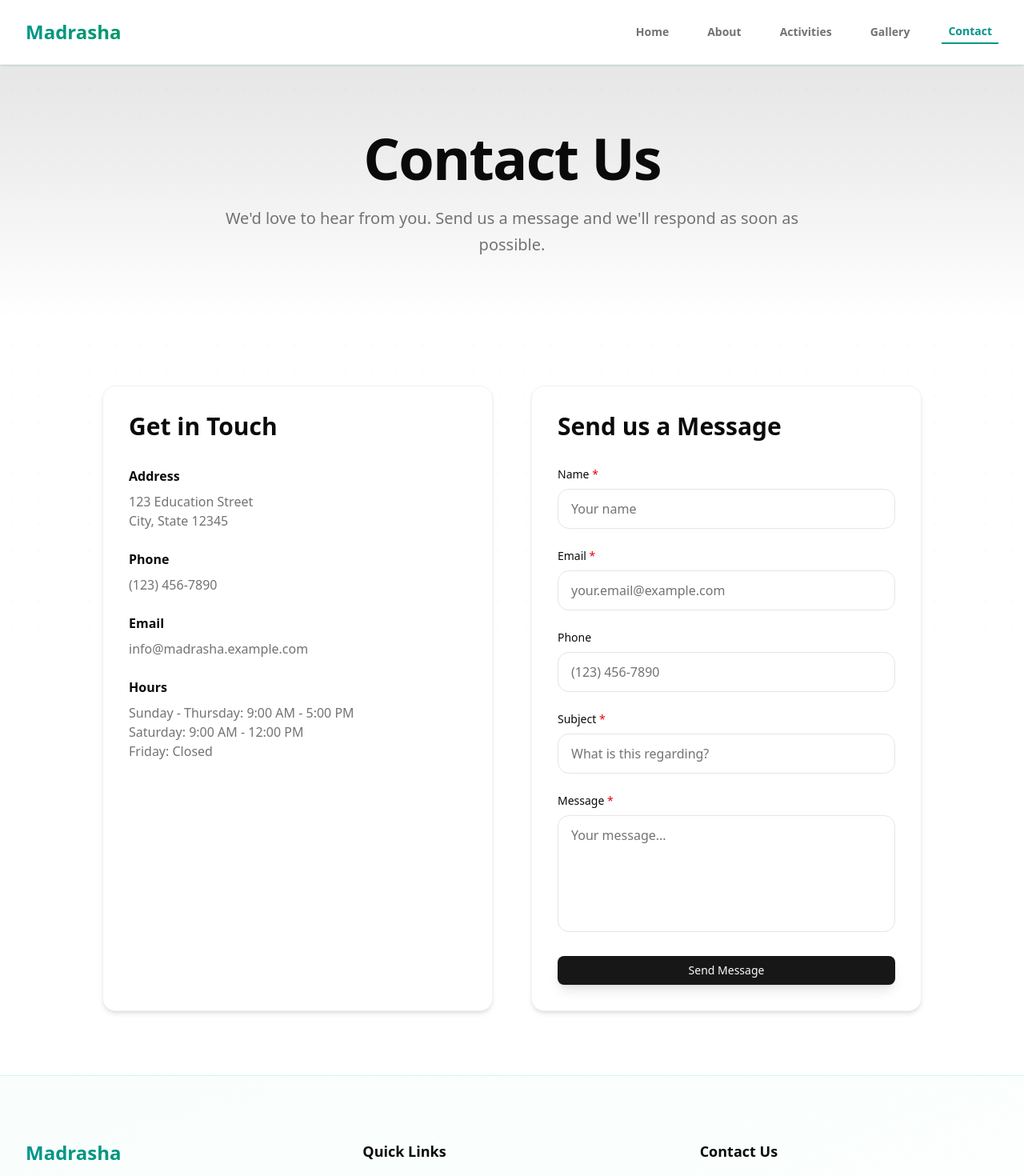
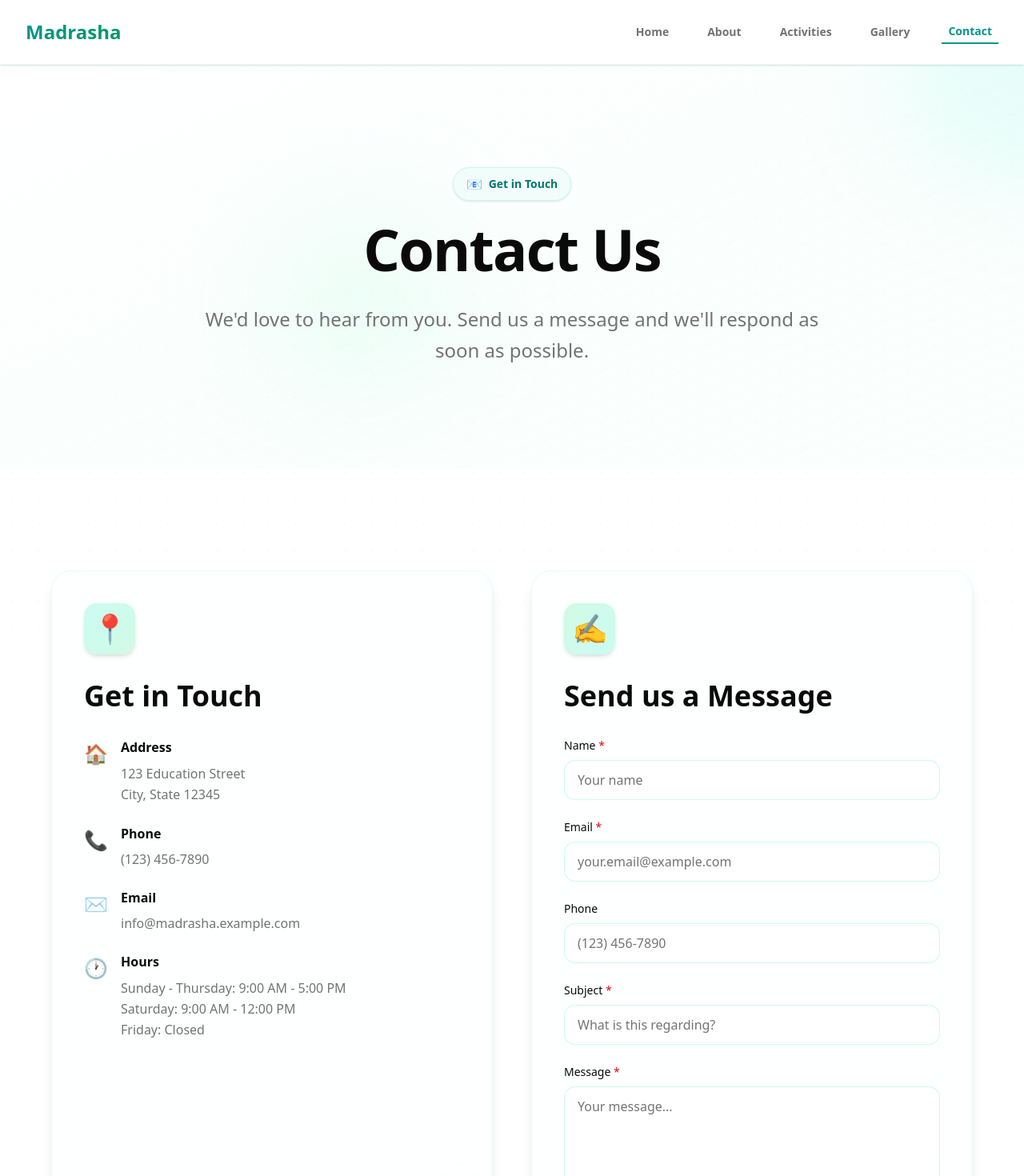
Before and after one commit to amJayem/madrasha-website, a SvelteKit app: page /contact in a window 1280 px wide. Shown: the top 1470 px of the page at 80% size. Built offline with nearby package versions, Linux system fonts and the light colour scheme.

Commit message:
style: update contact and gallery page

```diff
--- a/src/routes/+page.svelte
+++ b/src/routes/+page.svelte
@@ -386,13 +386,6 @@
 						<div
 							class="absolute inset-0 rounded-3xl border-2 border-teal-200/0 transition-colors duration-500 group-hover:border-teal-300/60 dark:group-hover:border-teal-700/60"
 						></div>
-
-						<!-- Hover Indicator -->
-						<div
-							class="absolute top-4 right-4 h-10 w-10 rounded-full bg-white/20 backdrop-blur-sm opacity-0 transition-all duration-500 group-hover:opacity-100 flex items-center justify-center"
-						>
-							<span class="text-white text-lg">👁️</span>
-						</div>
 					</a>
 				{/each}
 			</div>
--- a/src/routes/contact/+page.svelte
+++ b/src/routes/contact/+page.svelte
@@ -4,9 +4,11 @@
 	import { contactInfo } from '$lib/data/content';
 	import { setupScrollAnimation } from '$lib/utils/scroll-animation';
 
+	let heroSection: HTMLElement;
 	let contactSection: HTMLElement;
 
 	onMount(() => {
+		if (heroSection) setupScrollAnimation(heroSection, { animation: 'fade', threshold: 0.2 });
 		if (contactSection) setupScrollAnimation(contactSection, { animation: 'slide-up' });
 	});
 
@@ -61,13 +63,41 @@
 </svelte:head>
 
 <!-- Page Header -->
-<section class="bg-linear-to-b from-primary/10 to-background page-header-spacing">
-	<div class="container mx-auto px-4 sm:px-6 lg:px-8">
-		<div class="mx-auto max-w-3xl text-center">
-			<h1 class="text-5xl font-bold tracking-tight text-foreground sm:text-6xl lg:text-7xl">
+<section
+	bind:this={heroSection}
+	class="relative overflow-hidden bg-linear-to-br from-background via-teal-50/30 to-emerald-50/20 dark:from-background dark:via-teal-950/10 dark:to-emerald-950/5 py-20 sm:py-28 lg:py-32"
+>
+	<!-- Subtle Background Pattern -->
+	<div class="absolute inset-0 pattern-geometric opacity-30" aria-hidden="true"></div>
+
+	<!-- Decorative Background Elements -->
+	<div class="absolute inset-0 overflow-hidden" aria-hidden="true">
+		<div
+			class="absolute -top-40 -right-40 h-80 w-80 rounded-full bg-teal-200/20 dark:bg-teal-900/20 blur-3xl"
+		></div>
+		<div
+			class="absolute bottom-20 left-1/4 h-64 w-64 rounded-full bg-emerald-200/15 dark:bg-emerald-900/15 blur-3xl"
+		></div>
+	</div>
+
+	<div class="container relative mx-auto px-4 sm:px-6 lg:px-8">
+		<div class="mx-auto max-w-4xl text-center">
+			<!-- Badge -->
+			<div
+				class="mb-6 inline-flex items-center gap-2 rounded-full border border-teal-200/50 dark:border-teal-800/50 bg-teal-50/80 dark:bg-teal-950/30 px-4 py-2 text-sm font-semibold text-teal-700 dark:text-teal-300 shadow-sm backdrop-blur-sm"
+			>
+				<span class="text-base">📧</span>
+				<span>Get in Touch</span>
+			</div>
+
+			<h1
+				class="text-4xl font-bold tracking-tight text-foreground sm:text-5xl md:text-6xl lg:text-7xl"
+			>
 				Contact Us
 			</h1>
-			<p class="mt-6 text-xl leading-relaxed text-muted-foreground">
+			<p
+				class="mt-8 text-lg leading-relaxed text-muted-foreground sm:text-xl md:text-2xl lg:max-w-3xl mx-auto"
+			>
 				We'd love to hear from you. Send us a message and we'll respond as soon as possible.
 			</p>
 		</div>
@@ -75,32 +105,65 @@
 </section>
 
 <!-- Contact Section -->
-<section bind:this={contactSection} class="content-spacing">
-	<div class="container mx-auto px-4 sm:px-6 lg:px-8">
-		<div class="mx-auto max-w-5xl">
-			<div class="grid grid-cols-1 gap-12 lg:grid-cols-2">
+<section bind:this={contactSection} class="section-spacing relative">
+	<!-- Subtle Background Pattern -->
+	<div class="absolute inset-0 pattern-dot-grid opacity-20" aria-hidden="true"></div>
+
+	<div class="container relative mx-auto px-4 sm:px-6 lg:px-8">
+		<div class="mx-auto max-w-6xl">
+			<div class="grid grid-cols-1 gap-8 lg:grid-cols-2 lg:gap-12">
 				<!-- Contact Information -->
-				<div class="rounded-2xl border border-border/50 bg-card p-8 shadow-md">
-					<h2 class="text-3xl font-bold mb-8 text-foreground">Get in Touch</h2>
+				<div
+					class="group relative overflow-hidden rounded-3xl border border-teal-100/50 dark:border-teal-900/50 bg-card/90 dark:bg-card/70 p-8 sm:p-10 shadow-lg backdrop-blur-sm transition-all duration-300 hover:border-teal-200 dark:hover:border-teal-800 hover:shadow-xl hover:shadow-teal-500/10"
+				>
+					<!-- Icon Container -->
+					<div
+						class="mb-8 flex h-16 w-16 items-center justify-center rounded-2xl bg-linear-to-br from-teal-100 to-emerald-100 dark:from-teal-900/50 dark:to-emerald-900/50 text-4xl shadow-md"
+					>
+						📍
+					</div>
+
+					<h2 class="mb-8 text-3xl font-bold text-foreground sm:text-4xl">Get in Touch</h2>
 					<div class="space-y-6">
+						<div class="flex items-start gap-4">
+							<span class="mt-1 text-2xl text-teal-600 dark:text-teal-400">🏠</span>
 							<div>
-							<h3 class="font-semibold mb-2">Address</h3>
-							<p class="text-muted-foreground">
+								<h3 class="mb-2 font-semibold text-foreground">Address</h3>
+								<p class="text-muted-foreground leading-relaxed">
 									{contactInfo.address.street}<br />
 									{contactInfo.address.city}
 								</p>
 							</div>
+						</div>
+						<div class="flex items-start gap-4">
+							<span class="mt-1 text-2xl text-teal-600 dark:text-teal-400">📞</span>
 							<div>
-							<h3 class="font-semibold mb-2">Phone</h3>
-							<p class="text-muted-foreground">{contactInfo.phone}</p>
+								<h3 class="mb-2 font-semibold text-foreground">Phone</h3>
+								<a
+									href="tel:{contactInfo.phone}"
+									class="text-muted-foreground transition-colors hover:text-teal-600 dark:hover:text-teal-400"
+								>
+									{contactInfo.phone}
+								</a>
 							</div>
+						</div>
+						<div class="flex items-start gap-4">
+							<span class="mt-1 text-2xl text-teal-600 dark:text-teal-400">✉️</span>
 							<div>
-							<h3 class="font-semibold mb-2">Email</h3>
-							<p class="text-muted-foreground">{contactInfo.email}</p>
+								<h3 class="mb-2 font-semibold text-foreground">Email</h3>
+								<a
+									href="mailto:{contactInfo.email}"
+									class="text-muted-foreground transition-colors hover:text-teal-600 dark:hover:text-teal-400 break-all"
+								>
+									{contactInfo.email}
+								</a>
 							</div>
+						</div>
+						<div class="flex items-start gap-4">
+							<span class="mt-1 text-2xl text-teal-600 dark:text-teal-400">🕐</span>
 							<div>
-							<h3 class="font-semibold mb-2">Hours</h3>
-							<p class="text-muted-foreground">
+								<h3 class="mb-2 font-semibold text-foreground">Hours</h3>
+								<p class="text-muted-foreground leading-relaxed">
 									{contactInfo.hours.weekdays}<br />
 									{contactInfo.hours.saturday}<br />
 									{contactInfo.hours.friday}
@@ -109,9 +172,25 @@
 						</div>
 					</div>
 
+					<!-- Decorative Accent -->
+					<div
+						class="absolute -right-6 -bottom-6 h-32 w-32 rounded-full bg-teal-100/30 dark:bg-teal-900/30 blur-2xl"
+						aria-hidden="true"
+					></div>
+				</div>
+
 				<!-- Contact Form -->
-				<div class="rounded-2xl border border-border/50 bg-card p-8 shadow-md">
-					<h2 class="text-3xl font-bold mb-8 text-foreground">Send us a Message</h2>
+				<div
+					class="group relative overflow-hidden rounded-3xl border border-teal-100/50 dark:border-teal-900/50 bg-card/90 dark:bg-card/70 p-8 sm:p-10 shadow-lg backdrop-blur-sm transition-all duration-300 hover:border-teal-200 dark:hover:border-teal-800 hover:shadow-xl hover:shadow-teal-500/10"
+				>
+					<!-- Icon Container -->
+					<div
+						class="mb-8 flex h-16 w-16 items-center justify-center rounded-2xl bg-linear-to-br from-emerald-100 to-teal-100 dark:from-emerald-900/50 dark:to-teal-900/50 text-4xl shadow-md"
+					>
+						✍️
+					</div>
+
+					<h2 class="mb-8 text-3xl font-bold text-foreground sm:text-4xl">Send us a Message</h2>
 					<form onsubmit={handleSubmit} class="space-y-6">
 						<!-- Name -->
 						<div>
@@ -124,7 +203,7 @@
 								name="name"
 								bind:value={formData.name}
 								required
-								class="w-full rounded-xl border border-input bg-background px-4 py-3 text-base ring-offset-background placeholder:text-muted-foreground focus-visible:outline-none focus-visible:ring-2 focus-visible:ring-ring focus-visible:ring-offset-2 transition-all hover:border-primary/50"
+								class="w-full rounded-xl border border-teal-200/50 dark:border-teal-800/50 bg-background px-4 py-3 text-base ring-offset-background placeholder:text-muted-foreground focus-visible:outline-none focus-visible:ring-2 focus-visible:ring-teal-500 focus-visible:border-teal-500 transition-all hover:border-teal-300 dark:hover:border-teal-700"
 								placeholder="Your name"
 							/>
 						</div>
@@ -140,7 +219,7 @@
 								name="email"
 								bind:value={formData.email}
 								required
-								class="w-full rounded-xl border border-input bg-background px-4 py-3 text-base ring-offset-background placeholder:text-muted-foreground focus-visible:outline-none focus-visible:ring-2 focus-visible:ring-ring focus-visible:ring-offset-2 transition-all hover:border-primary/50"
+								class="w-full rounded-xl border border-teal-200/50 dark:border-teal-800/50 bg-background px-4 py-3 text-base ring-offset-background placeholder:text-muted-foreground focus-visible:outline-none focus-visible:ring-2 focus-visible:ring-teal-500 focus-visible:border-teal-500 transition-all hover:border-teal-300 dark:hover:border-teal-700"
 								placeholder="your.email@example.com"
 							/>
 						</div>
@@ -153,7 +232,7 @@
 								id="phone"
 								name="phone"
 								bind:value={formData.phone}
-								class="w-full rounded-xl border border-input bg-background px-4 py-3 text-base ring-offset-background placeholder:text-muted-foreground focus-visible:outline-none focus-visible:ring-2 focus-visible:ring-ring focus-visible:ring-offset-2 transition-all hover:border-primary/50"
+								class="w-full rounded-xl border border-teal-200/50 dark:border-teal-800/50 bg-background px-4 py-3 text-base ring-offset-background placeholder:text-muted-foreground focus-visible:outline-none focus-visible:ring-2 focus-visible:ring-teal-500 focus-visible:border-teal-500 transition-all hover:border-teal-300 dark:hover:border-teal-700"
 								placeholder="(123) 456-7890"
 							/>
 						</div>
@@ -169,7 +248,7 @@
 								name="subject"
 								bind:value={formData.subject}
 								required
-								class="w-full rounded-xl border border-input bg-background px-4 py-3 text-base ring-offset-background placeholder:text-muted-foreground focus-visible:outline-none focus-visible:ring-2 focus-visible:ring-ring focus-visible:ring-offset-2 transition-all hover:border-primary/50"
+								class="w-full rounded-xl border border-teal-200/50 dark:border-teal-800/50 bg-background px-4 py-3 text-base ring-offset-background placeholder:text-muted-foreground focus-visible:outline-none focus-visible:ring-2 focus-visible:ring-teal-500 focus-visible:border-teal-500 transition-all hover:border-teal-300 dark:hover:border-teal-700"
 								placeholder="What is this regarding?"
 							/>
 						</div>
@@ -185,7 +264,7 @@
 								bind:value={formData.message}
 								required
 								rows="5"
-								class="w-full rounded-xl border border-input bg-background px-4 py-3 text-base ring-offset-background placeholder:text-muted-foreground focus-visible:outline-none focus-visible:ring-2 focus-visible:ring-ring focus-visible:ring-offset-2 transition-all hover:border-primary/50 resize-none"
+								class="w-full rounded-xl border border-teal-200/50 dark:border-teal-800/50 bg-background px-4 py-3 text-base ring-offset-background placeholder:text-muted-foreground focus-visible:outline-none focus-visible:ring-2 focus-visible:ring-teal-500 focus-visible:border-teal-500 transition-all hover:border-teal-300 dark:hover:border-teal-700 resize-none"
 								placeholder="Your message..."
 							></textarea>
 						</div>
@@ -194,10 +273,17 @@
 						<Button
 							type="submit"
 							disabled={isSubmitting}
-							class="w-full shadow-lg hover:shadow-xl transition-all"
+							size="lg"
+							class="w-full bg-teal-600 hover:bg-teal-700 dark:bg-teal-500 dark:hover:bg-teal-600 text-white shadow-lg shadow-teal-500/25 hover:shadow-xl hover:shadow-teal-500/30 transition-all duration-300 font-semibold"
 						>
 							{isSubmitting ? 'Sending...' : 'Send Message'}
 						</Button>
+
+						<!-- Decorative Accent -->
+						<div
+							class="absolute -right-6 -bottom-6 h-32 w-32 rounded-full bg-emerald-100/30 dark:bg-emerald-900/30 blur-2xl"
+							aria-hidden="true"
+						></div>
 
 						<!-- Success/Error Message -->
 						{#if submitMessage}
--- a/src/routes/gallery/+page.svelte
+++ b/src/routes/gallery/+page.svelte
@@ -3,9 +3,11 @@
 	import { galleryImages } from '$lib/data/content';
 	import { setupScrollAnimation } from '$lib/utils/scroll-animation';
 
+	let heroSection: HTMLElement;
 	let galleryGrid: HTMLElement;
 
 	onMount(() => {
+		if (heroSection) setupScrollAnimation(heroSection, { animation: 'fade', threshold: 0.2 });
 		if (galleryGrid) setupScrollAnimation(galleryGrid, { animation: 'fade' });
 	});
 </script>
@@ -16,41 +18,85 @@
 </svelte:head>
 
 <!-- Page Header -->
-<section class="bg-linear-to-b from-primary/10 to-background page-header-spacing">
-	<div class="container mx-auto px-4 sm:px-6 lg:px-8">
-		<div class="mx-auto max-w-3xl text-center">
-			<h1 class="text-5xl font-bold tracking-tight text-foreground sm:text-6xl lg:text-7xl">
+<section
+	bind:this={heroSection}
+	class="relative overflow-hidden bg-linear-to-br from-background via-teal-50/30 to-emerald-50/20 dark:from-background dark:via-teal-950/10 dark:to-emerald-950/5 py-20 sm:py-28 lg:py-32"
+>
+	<!-- Subtle Background Pattern -->
+	<div class="absolute inset-0 pattern-geometric opacity-30" aria-hidden="true"></div>
+
+	<!-- Decorative Background Elements -->
+	<div class="absolute inset-0 overflow-hidden" aria-hidden="true">
+		<div
+			class="absolute -top-40 -right-40 h-80 w-80 rounded-full bg-teal-200/20 dark:bg-teal-900/20 blur-3xl"
+		></div>
+		<div
+			class="absolute bottom-20 left-1/4 h-64 w-64 rounded-full bg-emerald-200/15 dark:bg-emerald-900/15 blur-3xl"
+		></div>
+	</div>
+
+	<div class="container relative mx-auto px-4 sm:px-6 lg:px-8">
+		<div class="mx-auto max-w-4xl text-center">
+			<!-- Badge -->
+			<div
+				class="mb-6 inline-flex items-center gap-2 rounded-full border border-teal-200/50 dark:border-teal-800/50 bg-teal-50/80 dark:bg-teal-950/30 px-4 py-2 text-sm font-semibold text-teal-700 dark:text-teal-300 shadow-sm backdrop-blur-sm"
+			>
+				<span class="text-base">📸</span>
+				<span>Moments & Memories</span>
+			</div>
+
+			<h1
+				class="text-4xl font-bold tracking-tight text-foreground sm:text-5xl md:text-6xl lg:text-7xl"
+			>
 				Gallery
 			</h1>
-			<p class="mt-6 text-xl leading-relaxed text-muted-foreground">
-				Take a look at our activities, events, and moments from our Madrasha
+			<p
+				class="mt-8 text-lg leading-relaxed text-muted-foreground sm:text-xl md:text-2xl lg:max-w-3xl mx-auto"
+			>
+				Take a look at our activities, events, and moments from our Madrasha. Explore the vibrant
+				life of our community through these captured memories.
 			</p>
 		</div>
 	</div>
 </section>
 
 <!-- Gallery Grid -->
-<section bind:this={galleryGrid} class="content-spacing">
-	<div class="container mx-auto px-4 sm:px-6 lg:px-8">
-		<div class="grid grid-cols-1 gap-6 sm:grid-cols-2 lg:grid-cols-3">
+<section bind:this={galleryGrid} class="section-spacing relative">
+	<!-- Subtle Background Pattern -->
+	<div class="absolute inset-0 pattern-grid opacity-20" aria-hidden="true"></div>
+
+	<div class="container relative mx-auto px-4 sm:px-6 lg:px-8">
+		<div class="grid grid-cols-1 gap-4 sm:grid-cols-2 lg:grid-cols-3">
 			{#each galleryImages as image}
 				<div
-					class="group relative overflow-hidden rounded-2xl border border-border/50 bg-card shadow-md transition-all duration-300 hover:shadow-xl hover:-translate-y-1"
+					class="group relative overflow-hidden rounded-3xl bg-card shadow-lg transition-all duration-500 hover:shadow-2xl hover:shadow-teal-500/20 hover:-translate-y-1"
 				>
-					<img
-						src={image.src}
-						alt={image.title}
-						class="h-72 w-full object-cover transition-transform duration-500 group-hover:scale-110"
-						loading="lazy"
-					/>
+					<!-- Image Container -->
+					<div class="relative aspect-4/3 overflow-hidden rounded-t-3xl">
+						<img
+							src={image.src}
+							alt={image.title}
+							class="h-full w-full object-cover transition-transform duration-700 group-hover:scale-110"
+							loading="lazy"
+						/>
+						<!-- Overlay Gradient -->
+						<div
+							class="absolute inset-0 bg-linear-to-t from-black/70 via-black/30 to-transparent opacity-0 transition-opacity duration-500 group-hover:opacity-100"
+						></div>
+					</div>
+
+					<!-- Caption Card -->
 					<div
-						class="absolute inset-0 bg-linear-to-t from-black/70 via-black/20 to-transparent opacity-0 transition-opacity duration-300 group-hover:opacity-100"
+						class="absolute bottom-0 left-0 right-0 bg-linear-to-t from-black/80 to-transparent p-5 text-white opacity-0 transition-all duration-500 group-hover:opacity-100 group-hover:translate-y-0 translate-y-4"
 					>
-						<div class="absolute bottom-0 left-0 right-0 p-6 text-white">
-							<h3 class="text-xl font-bold mb-2">{image.title}</h3>
-							<p class="text-sm text-white/90 leading-relaxed">{image.description}</p>
-						</div>
+						<h3 class="text-xl font-bold">{image.title}</h3>
+						<p class="mt-2 text-sm text-white/90 leading-relaxed">{image.description}</p>
 					</div>
+
+					<!-- Decorative Border -->
+					<div
+						class="absolute inset-0 rounded-3xl border-2 border-teal-200/0 transition-colors duration-500 group-hover:border-teal-300/60 dark:group-hover:border-teal-700/60"
+					></div>
 				</div>
 			{/each}
 		</div>
```
Lines whose indentation alone changed are shown as unchanged.
